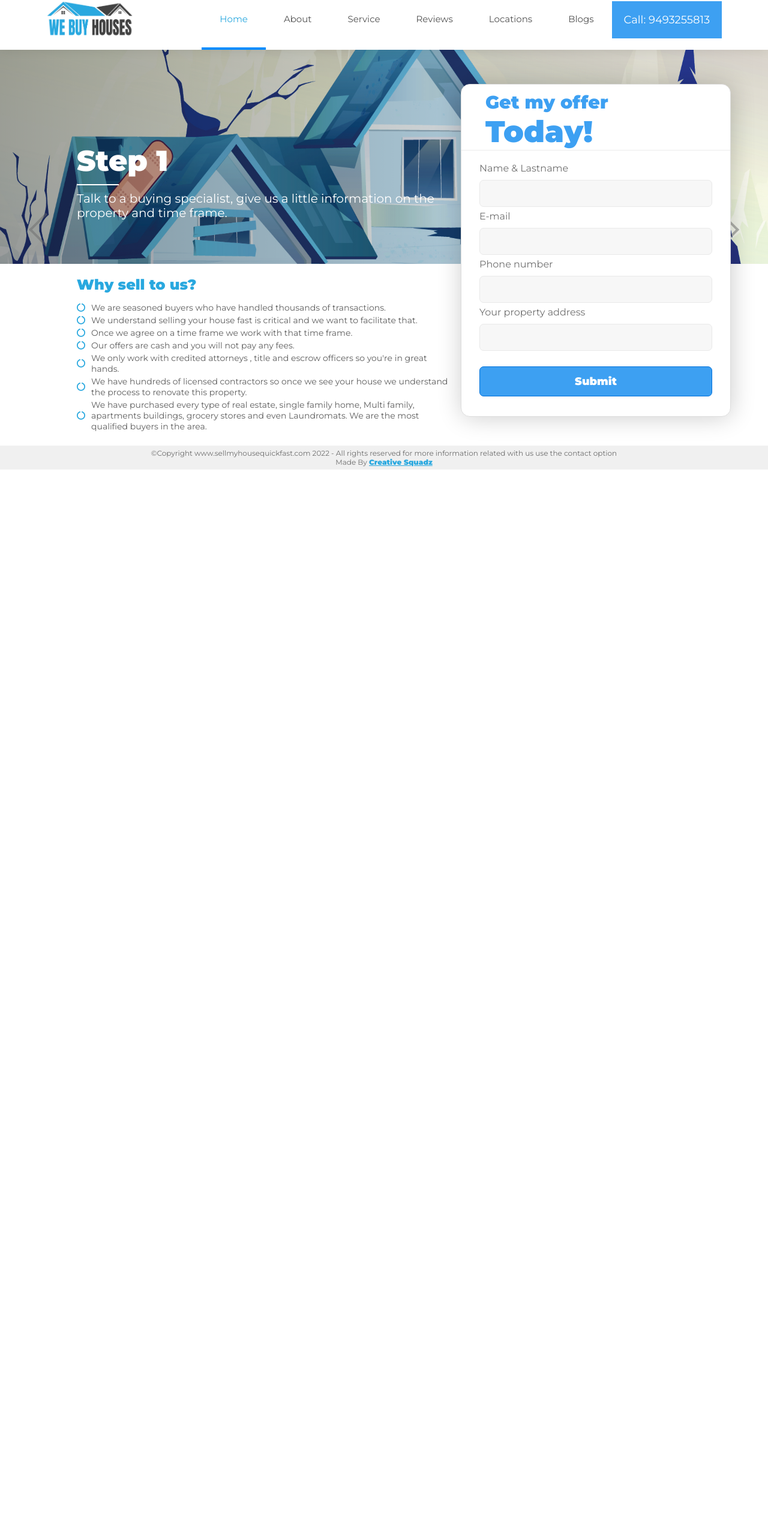
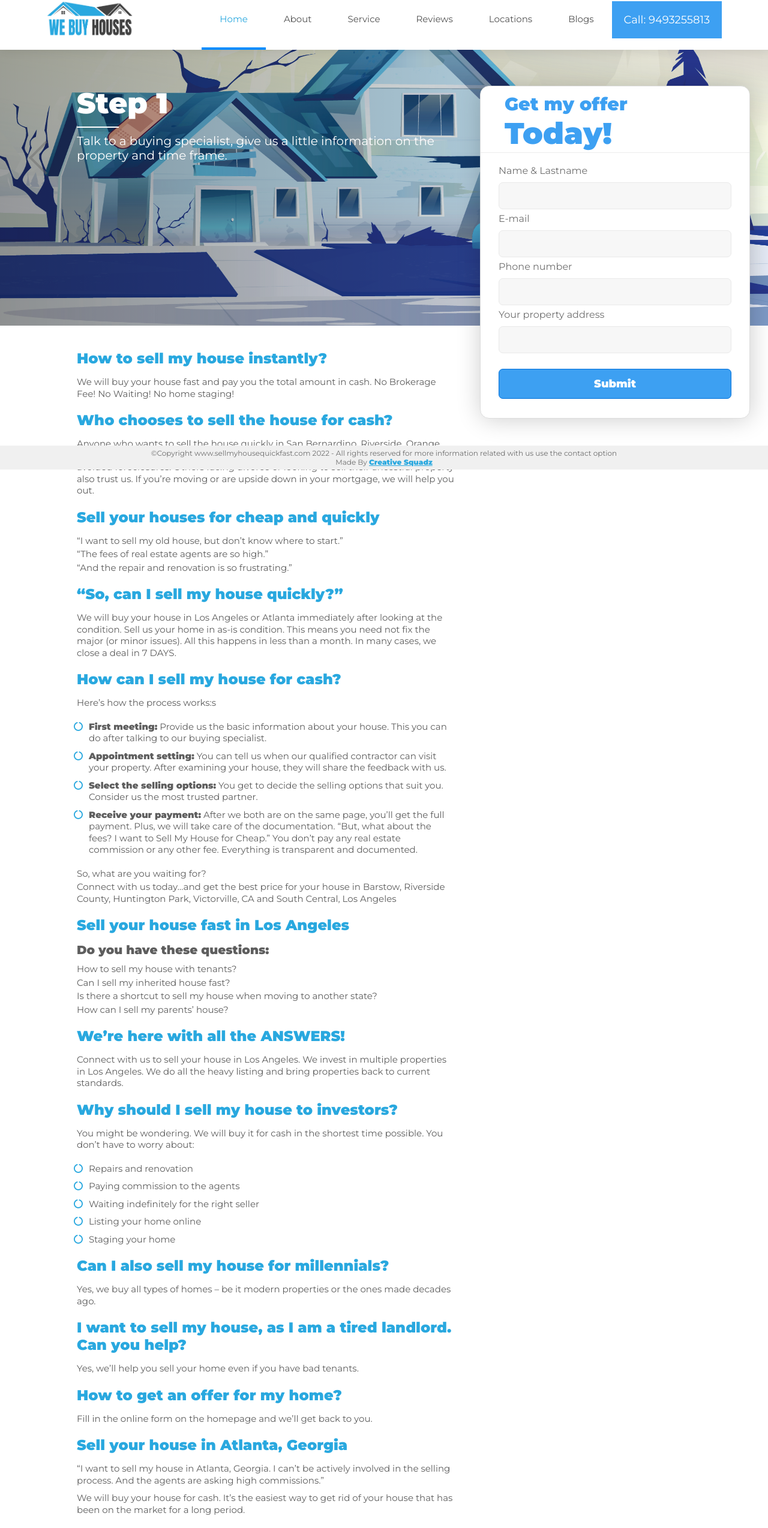
Before and after one commit to MarvinMorales/yoni-gh-pages, a React (Create React App) app: page / in a window 1280 px wide. Shown: the part 17-2565 px from the top of the page at 60% size. Before the commit the page ends 800 px from the top, so only its background shows below. Built offline with nearby package versions, Linux system fonts and the light colour scheme; no server answers; a web font is replaced by a local one.

Commit message:
home page chnages

```diff
--- a/src/App.css
+++ b/src/App.css
@@ -139,7 +139,7 @@ header ul li a:hover {
     transform: translateY(-50%);
 }
 
-.text-info h1 {
+.text-info h3 {
     font-size: 48px;
     color: white;
 }
@@ -168,12 +168,12 @@ header ul li a:hover {
 
 .footer1 {
     width: 100%;
-    /*height: 250px;*/
-    position: absolute;
+    position: relative;
     z-index: 100;
     display: flex;
     bottom: 0;
     background-color: rgb(255, 255, 255);
+    padding-top: 20px;
     padding-bottom: 60px;
 }
 
@@ -187,18 +187,25 @@ header ul li a:hover {
 
 .section1 {
     margin-left: 300px;
+
+}
+
+.section1 h6 {
+    font-size: 20px;
+    font-family: 'Montserrat', sans-serif;
+    margin: 10px 0 10px 0;
+    color: rgb(94, 94, 94);
 }
 
 .row {
-    display: flex;
-    align-items: center;
-    font-size: 14px;
+    font-size: 15px;
     color: rgb(94, 94, 94);
     margin-bottom: 3px;
+    line-height: 1.3;
     font-family: 'Montserrat', sans-serif;
 }
 
-.footer-left h2 {
+.footer-left h2, h1 {
     color: #29A8DF;
     font-family: 'Montserrat', sans-serif;
     font-weight: bold;
@@ -239,9 +246,9 @@ header ul li a:hover {
     border: 1px solid rgb(221, 221, 221);
     background-color: white;
     box-shadow: 1px 1px 40px rgba(0, 0, 0, 0.2);
-    position: absolute;
-    left: 0;
-    bottom: 30%;
+    position: fixed;
+    right: 30px;
+    top: 20vh;
 }
 
 .header-form {
@@ -261,12 +268,14 @@ header ul li a:hover {
     font-size: 30px;
     font-weight: bold;
     color: #3DA0F2;
+    margin: 0;
 }
 
 .today {
     font-size: 50px;
     font-weight: bold;
     color: #3DA0F2;
+    margin: 0;
 }
 
 .form-body {
@@ -471,7 +480,7 @@ header ul li a:hover {
 
     .form-container {
         height: 555px;
-        bottom: 10%;
+        top: 20vh;
     }
 
     .header-form {
@@ -661,7 +670,7 @@ header ul li a:hover {
         transform: translateY(-50%);
     }
 
-    .text-info h1 {
+    .text-info h3 {
         font-size: 30px;
         color: white;
     }
@@ -691,12 +700,12 @@ header ul li a:hover {
 
     .footer1 {
         width: 100%;
-        height: 250px;
         position: relative;
         background-color: rgb(255, 255, 255);
         z-index: 10;
         display: flex;
         flex-direction: column;
+        padding-top: 20px;
         padding-bottom: 20px;
     }
 
@@ -724,11 +733,11 @@ header ul li a:hover {
         font-family: 'Montserrat', sans-serif;
     }
 
-    .footer-left h2 {
+    .footer-left h2, h1 {
         color: #29A8DF;
         font-family: 'Montserrat', sans-serif;
         font-weight: bold;
-        font-size: 2em;
+        font-size: 24px;
         margin-top: 30px;
         margin-bottom: 25px;
     }
@@ -1273,3 +1282,36 @@ header ul li a:hover {
     height: auto!important;
     border: 0!important;
 }
+
+.slider .awssld--fill-parent {
+    position: relative!important;
+    height: 70vh !important;
+    top: inherit;
+    left: inherit;
+
+}
+.section1 ul {
+    margin-left: 20px;
+    margin-top: 20px;
+    margin-bottom: 20px;
+}
+.section1 ul li {
+    list-style-type: none;
+    position: relative;
+    margin-bottom: 10px;
+    font-size: 15px;
+    color: rgb(94, 94, 94);
+    line-height: 1.3;
+    font-family: 'Montserrat', sans-serif;
+}
+.section1 ul li .fas {
+    position: absolute;
+    left: -25px;
+    top: 2px;
+}
+.mb-1 {
+    margin-bottom: 10px;
+}
+.mb-2 {
+    margin-bottom: 20px;
+}
--- a/src/pages/Home.js
+++ b/src/pages/Home.js
@@ -37,7 +37,7 @@ export const Home = () => {
             >
                 <div className='full-data-container'>
                     <div className='text-info'>
-                    <h1>Step 1</h1>
+                    <h3>Step 1</h3>
                     <div className='line'></div>
                     <p>Talk to a buying specialist, give us a little information on the property and time frame. </p>
                     </div>
@@ -47,7 +47,7 @@ export const Home = () => {
 
                 <div className='full-data-container'>
                     <div className='text-info'>
-                    <h1>Step 2</h1>
+                    <h3>Step 2</h3>
                     <div className='line'></div>
                     <p>Set an appointment so our qualified contractor can give us feedback.  </p>
                     </div>
@@ -57,7 +57,7 @@ export const Home = () => {
 
                 <div className='full-data-container'>
                     <div className='text-info'>
-                    <h1>Step 3</h1>
+                    <h3>Step 3</h3>
                     <div className='line'></div>
                     <p>You choose the selling options that works best for you.  We will work as a team.  </p>
                     </div>
@@ -67,7 +67,7 @@ export const Home = () => {
 
                 <div className='full-data-container'>
                     <div className='text-info'>
-                    <h1>Step 4</h1>
+                    <h3>Step 4</h3>
                     <div className='line'></div>
                     <p>We close transaction at a local reputable title company. </p>
                     </div>
@@ -77,7 +77,7 @@ export const Home = () => {
 
                 <div className='full-data-container'>
                     <div className='text-info'>
-                    <h1>Step 5</h1>
+                    <h3>Step 5</h3>
                     <div className='line'></div>
                     <p>Get paid. </p>
                     </div>
@@ -90,14 +90,63 @@ export const Home = () => {
             <footer className='footer1'>
                 <div className='footer-left'>
                 <section className='section1'>
-                <h2>Why sell to us?</h2>
-                <div className='row'><i class="fas fa-circle-notch" style={{marginRight: 10, color:'#29A8DF'}}></i>We are seasoned buyers who have handled thousands of transactions. </div>
-                <div className='row'><i class="fas fa-circle-notch" style={{marginRight: 10, color:'#29A8DF'}}></i>We understand selling your house fast is critical and we want to facilitate that.  </div>
-                <div className='row'><i class="fas fa-circle-notch" style={{marginRight: 10, color:'#29A8DF'}}></i>Once we agree on a time frame we work with that time frame.   </div>
-                <div className='row'><i class="fas fa-circle-notch" style={{marginRight: 10, color:'#29A8DF'}}></i>Our offers are cash and you will not pay any fees.    </div>
-                <div className='row'><i class="fas fa-circle-notch" style={{marginRight: 10, color:'#29A8DF'}}></i>We only work with credited attorneys , title and escrow officers so you're in great hands.  </div>
-                <div className='row'><i class="fas fa-circle-notch" style={{marginRight: 10, color:'#29A8DF'}}></i>We have hundreds of licensed contractors so once we see your house we understand the process to renovate this property. </div>
-                <div className='row'><i class="fas fa-circle-notch" style={{marginRight: 10, color:'#29A8DF'}}></i>We have purchased every type of real estate, single family home, Multi family, apartments buildings, grocery stores and even Laundromats. We are the most qualified buyers in the area.</div>
+                <h1>How to sell my house instantly?</h1>
+                <p className="row">We will buy your house fast and pay you the total amount in cash. No Brokerage Fee! No Waiting! No home staging!</p>
+                <h2>Who chooses to sell the house for cash?</h2>
+                <p className="row mb-2">Anyone who wants to sell the house quickly in San Bernardino, Riverside, Orange, Palmdale, Moreno Valley, and Inglewood, CA, contacts us. Many homeowners have avoided foreclosures. Others facing divorce or looking to sell their ancestral property also trust us. If you’re moving or are upside down in your mortgage, we will help you out.</p>
+                <h2>Sell your houses for cheap and quickly</h2>
+                <p className="row">“I want to sell my old house, but don’t know where to start.”</p>
+                <p className="row">“The fees of real estate agents are so high.”</p>
+                <p className="row">“And the repair and renovation is so frustrating.”</p>
+                <h2>“So, can I sell my house quickly?”</h2>
+                <p className="row">We will buy your house in Los Angeles or Atlanta immediately after looking at the condition. Sell us your home in as-is condition. This means you need not fix the major (or minor issues). All this happens in less than a month. In many cases, we close a deal in 7 DAYS.</p>
+                <h2>How can I sell my house for cash?</h2>
+                <p className="row mb-2">Here’s how the process works:s</p>
+                <ul>
+                    <li><i class="fas fa-circle-notch" style={{marginRight: 10, color:'#29A8DF'}}></i><strong>First meeting:</strong> Provide us the basic information about your house. This you can do after talking to our buying specialist.</li>
+                    <li><i class="fas fa-circle-notch" style={{marginRight: 10, color:'#29A8DF'}}></i><strong>Appointment setting:</strong> You can tell us when our qualified contractor can visit your property. After examining your house, they will share the feedback with us.</li>
+                    <li><i class="fas fa-circle-notch" style={{marginRight: 10, color:'#29A8DF'}}></i><strong>Select the selling options:</strong> You get to decide the selling options that suit you. Consider us the most trusted partner.</li>
+                    <li><i class="fas fa-circle-notch" style={{marginRight: 10, color:'#29A8DF'}}></i><strong>Receive your payment:</strong> After we both are on the same page, you’ll get the full payment. Plus, we will take care of the documentation. “But, what about the fees? I want to Sell My House for Cheap.” You don’t pay any real estate commission or any other fee. Everything is transparent and documented.</li>
+                </ul>
+                <p className="row">So, what are you waiting for?</p>
+                <p className="row">Connect with us today…and get the best price for your house in Barstow, Riverside County, Huntington Park, Victorville, CA and South Central, Los Angeles</p>
+                <h2>Sell your house fast in Los Angeles</h2>
+                <h6>Do you have these questions:</h6>
+                <p className="row">How to sell my house with tenants?</p>
+                <p className="row">Can I sell my inherited house fast?</p>
+                <p className="row">Is there a shortcut to sell my house when moving to another state?</p>
+                <p className="row">How can I sell my parents’ house?</p>
+                <h2>We’re here with all the ANSWERS!</h2>
+                <p className="row">Connect with us to sell your house in Los Angeles. We invest in multiple properties in Los Angeles. We do all the heavy listing and bring properties back to current standards.</p>
+                <h2>Why should I sell my house to investors?</h2>
+                <p className="row">You might be wondering. We will buy it for cash in the shortest time possible. You don’t have to worry about:</p>
+                <ul>
+                    <li><i class="fas fa-circle-notch" style={{marginRight: 10, color:'#29A8DF'}}></i>Repairs and renovation</li>
+                    <li><i class="fas fa-circle-notch" style={{marginRight: 10, color:'#29A8DF'}}></i>Paying commission to the agents</li>
+                    <li><i class="fas fa-circle-notch" style={{marginRight: 10, color:'#29A8DF'}}></i>Waiting indefinitely for the right seller</li>
+                    <li><i class="fas fa-circle-notch" style={{marginRight: 10, color:'#29A8DF'}}></i>Listing your home online</li>
+                    <li><i class="fas fa-circle-notch" style={{marginRight: 10, color:'#29A8DF'}}></i>Staging your home</li>
+                </ul>
+                <h2>Can I also sell my house for millennials?</h2>
+                <p className="row">Yes, we buy all types of homes – be it modern properties or the ones made decades ago.</p>
+                <h2>I want to sell my house, as I am a tired landlord. Can you help?</h2>
+                <p className="row">Yes, we’ll help you sell your home even if you have bad tenants.</p>
+                <h2>How to get an offer for my home?</h2>
+                <p className="row">Fill in the online form on the homepage and we’ll get back to you.</p>
+                <h2>Sell your house in Atlanta, Georgia</h2>
+                <p className="row mb-1">“I want to sell my house in Atlanta, Georgia. I can’t be actively involved in the selling process. And the agents are asking high commissions.”</p>
+                <p className="row">We will buy your house for cash. It’s the easiest way to get rid of your house that has been on the market for a long period.</p>
+                <h2>How do you help to sell my house for cash in Atlanta, Georgia?</h2>
+                <p className="row mb-1">You can connect with us for houses that:</p>
+                <ul>
+                    <li><i class="fas fa-circle-notch" style={{marginRight: 10, color:'#29A8DF'}}></i>Require extensive repairs</li>
+                    <li><i class="fas fa-circle-notch" style={{marginRight: 10, color:'#29A8DF'}}></i>Are involved with pre-foreclosure</li>
+                    <li><i class="fas fa-circle-notch" style={{marginRight: 10, color:'#29A8DF'}}></i>Have bad tenants</li>
+                    <li><i class="fas fa-circle-notch" style={{marginRight: 10, color:'#29A8DF'}}></i>Are inherited</li>
+                    <li><i class="fas fa-circle-notch" style={{marginRight: 10, color:'#29A8DF'}}></i>Have tax liens</li>
+                </ul>
+                <h2>Can I sell my house fast in Roswell, Georgia?</h2>
+                <p className="row">Yes, we purchase houses in Roswell, Georgia. And we buy all types of properties: multi-family homes, single-family homes, grocery stores, apartment buildings, and laundromats.</p>
                 </section>
                 </div>
                 <div className='footer-rigth'>
```
